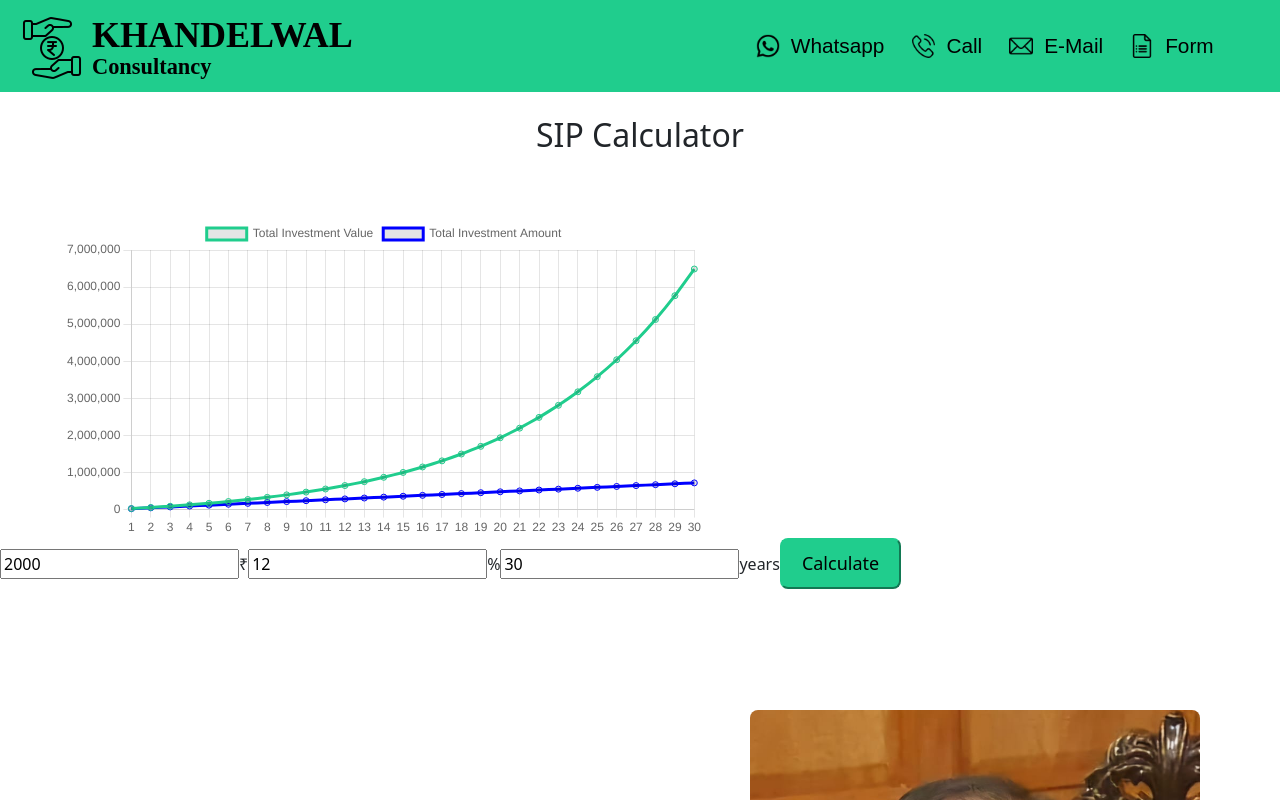
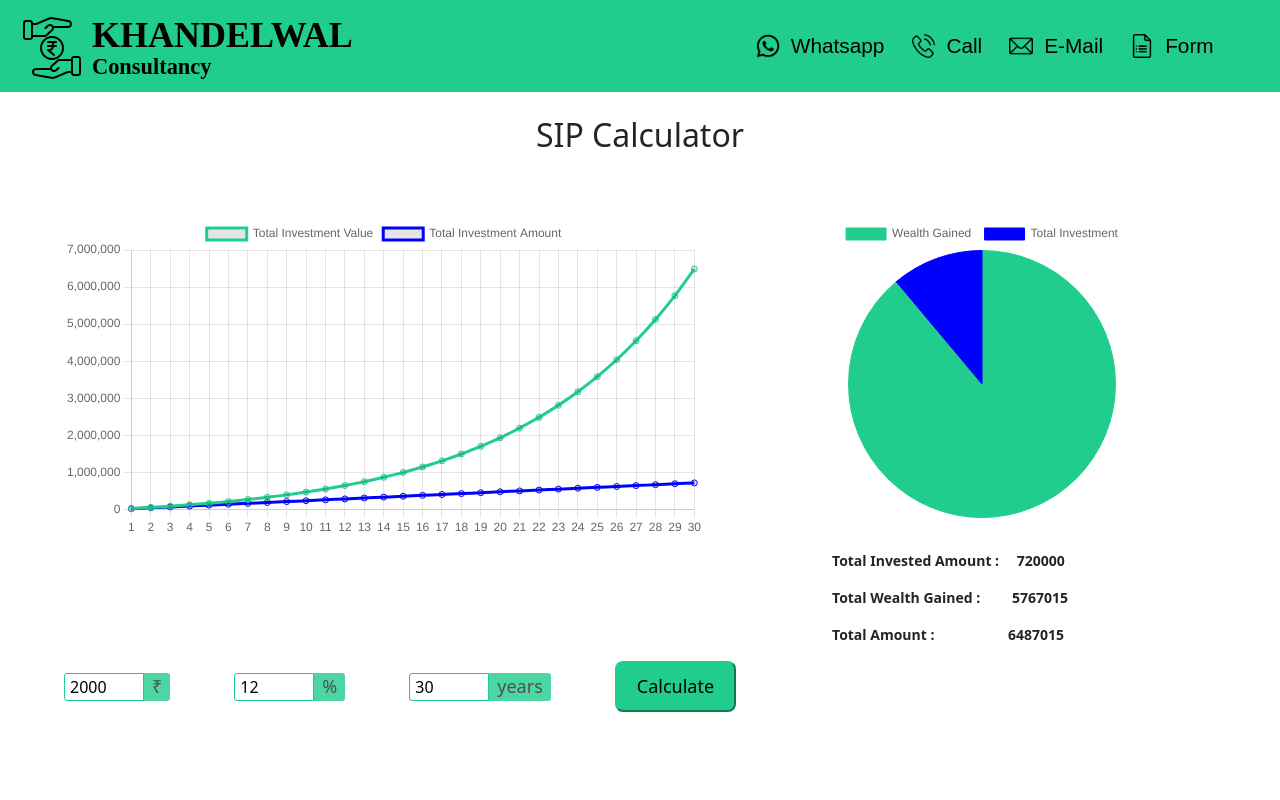
Before and after one commit to ashk29/ashk-financial-consultant, a React (Create React App) app: page / in a window 1280 px wide. Shown: the top 800 px of the page. Built offline with nearby package versions, Linux system fonts and the light colour scheme.

Commit message:
sip calculator complete

```diff
--- a/package.json
+++ b/package.json
@@ -11,6 +11,7 @@
     "react": "^18.3.1",
     "react-chartjs-2": "^4.3.1",
     "react-dom": "^18.3.1",
+    "react-router-dom": "^6.28.0",
     "react-scripts": "^3.0.1",
     "web-vitals": "^2.1.4"
   },
--- a/src/components/sip_calc/SipCalculator.css
+++ b/src/components/sip_calc/SipCalculator.css
@@ -3,7 +3,59 @@
 }
 
 .sip-chart {
+  display: flex;
   width: 50%;
   height: auto;
   margin-left: 64px;
+  gap: 128px;
 }
+
+.pie-chart-info{
+  margin-top: 32px;
+  font-size: 14px;
+  font-weight: 800;
+}
+
+.calc-param-container{
+  display: flex;
+  gap: 64px;
+  align-items: center;
+  margin-left: 64px;
+}
+
+.input{
+  display: flex;
+}
+.input-box{
+  width: 80px;
+  height: 28px;
+  border: 1.5px solid #20cd8d;
+  font-weight: 500;
+  padding: 5px;
+  border-top-left-radius: 3px;
+  border-bottom-left-radius: 3px;
+}
+input[type="number"]::-webkit-outer-spin-button,
+input[type="number"]::-webkit-inner-spin-button {
+  -webkit-appearance: none;
+  margin: 0;
+}
+
+.input-box:focus{
+  border: 0;
+}
+
+.sign{
+  background-color: #20cd8d;
+  /* width: 30px; */
+  height: 28px;
+  align-items: center;
+  /* padding: 1px; */
+  padding-left: 8px;
+  padding-right: 8px;
+  border-top-right-radius: 3px;
+  border-bottom-right-radius: 3px;
+  font-size: 18px;
+  font-weight: 500;
+  opacity: 0.8;
+}
--- a/src/components/sip_calc/SipCalculator.js
+++ b/src/components/sip_calc/SipCalculator.js
@@ -3,6 +3,7 @@ import { CalculateTotalReturn } from "./CalculatorFuctions";
 import SipLineChart from "./SipLineChart";
 import "./SipCalculator.css";
 import { CalculateTotalInvestment } from "./CalculatorFuctions";
+import SipPieChart from "./SipPieChart";
 
 export default function SipCalculator() {
   // Step 1: Create a state variable to manage input value
@@ -12,9 +13,10 @@ export default function SipCalculator() {
   const [chartData, setChartData] = useState();
   const [yearLables, setYearLables] = useState();
   const [investedAmounts, setInvestedAmounts] = useState();
+  const [totalReturn, setTotalReturn] = useState();
+  const [totalInvestment, setTotalInvestment] = useState();
 
   var perYearReturns;
-  var totalInvestment;
   var labels;
 
   // Step 2: Create an event handler to handle the value change
@@ -44,8 +46,8 @@ export default function SipCalculator() {
       investmentPeriod,
       rateOfReturn
     );
-    var totalReturns = Math.round(perYearReturns[perYearReturns.length - 1]);
-    totalInvestment = sipAmount * 12 * investmentPeriod;
+    setTotalReturn(Math.round(perYearReturns[perYearReturns.length - 1]));
+    setTotalInvestment(sipAmount * 12 * investmentPeriod);
     labels = Array.from({ length: investmentPeriod }, (_, index) => 1 + index);
     setInvestedAmounts(CalculateTotalInvestment(sipAmount, investmentPeriod));
     setChartData(perYearReturns);
@@ -57,7 +59,6 @@ export default function SipCalculator() {
     <div className="sip-calculator-container">
       <h2 className="page-heading"> SIP Calculator</h2>
       <div className="sip-chart">
-        {/* <SipLineChart dataValues={chartData} labels={yearLables}/> */}
         {chartData && (
           <SipLineChart
             perYrReturn={chartData}
@@ -65,30 +66,46 @@ export default function SipCalculator() {
             investedAmounts={investedAmounts}
           />
         )}
+        <div>
+          {totalReturn && (
+            <SipPieChart
+              totalReturn={totalReturn}
+              totalInvestment={totalInvestment}
+            />
+          )}
+        </div>
       </div>
       <div className="calc-param-container">
+        <span className="input">
           <input
             type="number"
             value={sipAmount}
             onChange={handleSipAmount}
+            className="input-box"
           ></input>
-        <span>₹</span>
+          <div className="sign">₹</div>
+        </span>
+        <span className="input">
           <input
             type="number"
             value={rateOfReturn}
             onChange={handleRateOfReturn}
+            className="input-box"
           ></input>
-        <span>%</span>
+          <div className="sign">%</div>
+        </span>
+        <span className="input">
           <input
             type="number"
             value={investmentPeriod}
             onChange={handleInvestmentPeriod}
+            className="input-box bg-color"
           ></input>
-        <span>years</span>
+          <div className="sign">years</div>
+        </span>
         <button className="question-btn" onClick={handleSubmit}>
           Calculate
         </button>
-        <h5>{totalInvestment}</h5>
       </div>
     </div>
   );
--- /dev/null
+++ b/src/components/sip_calc/SipPieChart.js
@@ -0,0 +1,56 @@
+import React from 'react'
+import "./SipCalculator.css"
+import { Pie } from 'react-chartjs-2';
+import {
+  Chart as ChartJS,
+  ArcElement,
+  Tooltip,
+  Legend,
+} from 'chart.js';
+
+// Register necessary components
+ChartJS.register(ArcElement, Tooltip, Legend);
+
+const SipPieChart=({totalReturn,totalInvestment})=>{
+    const data = {
+        labels: ['Wealth Gained ', 'Total Investment'],
+        datasets: [
+          {
+            // label: '# of Votes',
+            data: [totalReturn-totalInvestment,totalInvestment],
+            backgroundColor: [
+              '#20cd8d',
+              '#0000FF'
+            ],
+            borderColor: [
+              '#20cd8d',
+              '#0000FF'
+            ],
+            borderWidth: 1,
+          },
+        ],
+      };
+
+      const options = {
+        responsive: true,
+        plugins: {
+          legend: {
+            position: 'top',
+          },
+          tooltip: {
+            enabled: true,
+          },
+        },
+      };
+
+    return (<>
+        <Pie data={data} options={options} />
+        <div className="pie-chart-info">
+            <p>Total Invested Amount : &emsp;{ totalInvestment}</p>
+            <p>Total Wealth Gained : &emsp;&emsp;{ totalReturn-totalInvestment}</p>
+            <p>Total Amount : &emsp;&emsp;&emsp;&emsp;&emsp;{ totalReturn}</p>
+        </div>
+    </>);
+};
+
+export default SipPieChart
```
Also changed, not shown: public/index.html (+0 -13 lines), src/components/sip_calc/CalculatorFuctions.js (+4 -3 lines), 1 other file (tests, documents, lock files or other folders). Lines whose indentation alone changed are shown as unchanged.
